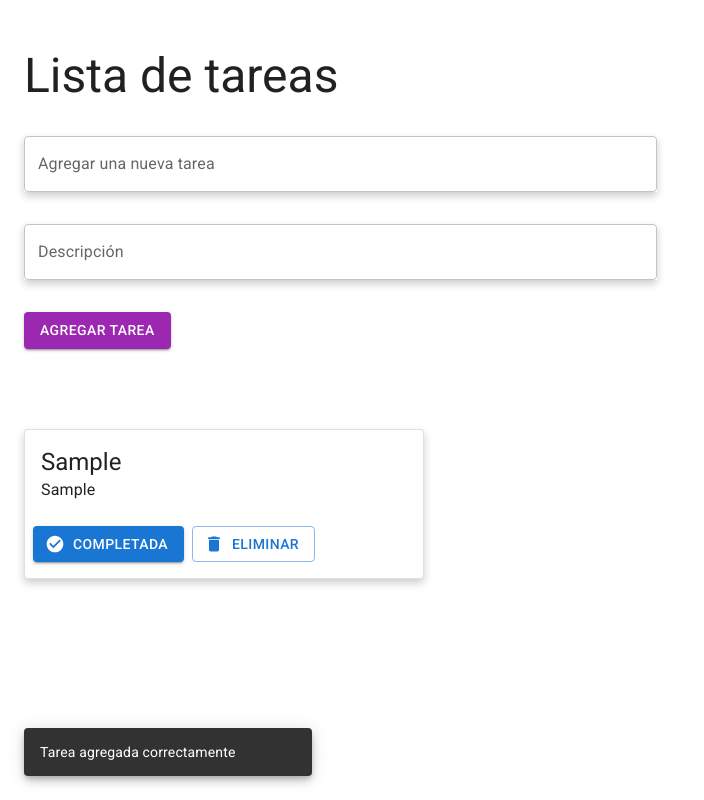
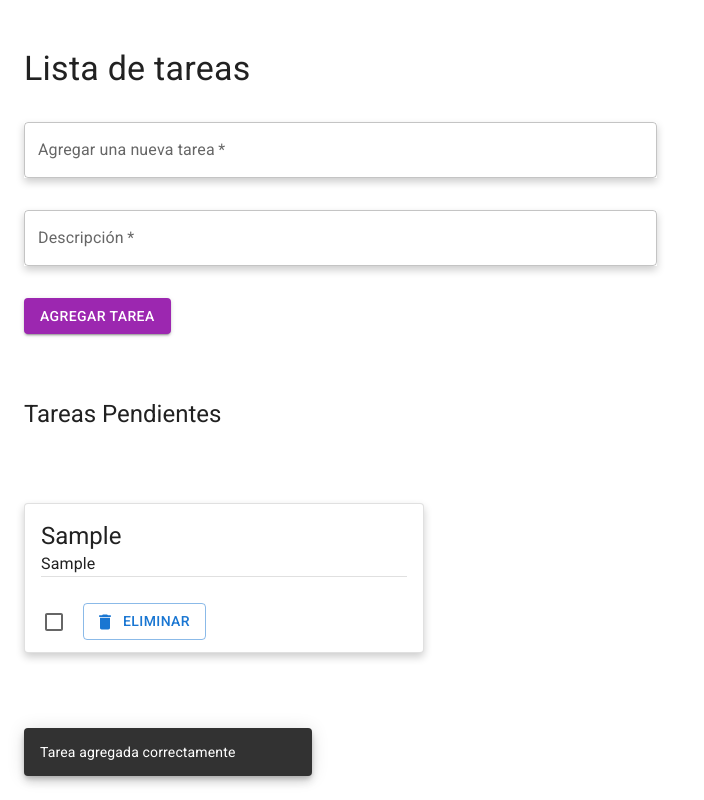
Before and after one commit to nancycrojas/trabajo-integrador-react, a React (Vite) app: page / in a window 1280 px wide. Both pictures are taken after typing "Sample", "Sample" into the empty fields and a click on the button "AGREGAR TAREA". Shown: the whole page, without its empty margins (0-704 px from the left). Built offline with nearby package versions, Linux system fonts and the light colour scheme.

Commit message:
Add checkbox and titles for pending and completed tasks

```diff
--- a/src/App.jsx
+++ b/src/App.jsx
@@ -41,23 +41,40 @@ function App() {
     setTasks(updatedTasks);
   };
 
+  const pendingTasks = tasks.filter((task) => !task.completed);
+  const completedTasks = tasks.filter((task) => task.completed);
+
   return (
     <Container maxWidth="xl">
-      <Typography variant="h3" mt={6}>
+      <Typography variant="h4" mt={6}>
         Lista de tareas
       </Typography>
       <TaskForm addTask={addTask} />
+      {pendingTasks.length > 0 && (
+        <>
+          <Typography variant="h5" mt={4}>
+            Tareas Pendientes
+          </Typography>
           <TaskList
-        tasks={tasks}
+            tasks={pendingTasks}
             toggleTaskCompleted={toggleTaskCompleted}
             deleteTask={deleteTask}
           />
+        </>
+      )}
+      {completedTasks.length > 0 && (
+        <>
+          <Typography variant="h5" mt={4}>
+            Tareas Completadas
+          </Typography>
           <TaskList
-        tasks={tasks}
+            tasks={completedTasks}
             toggleTaskCompleted={toggleTaskCompleted}
             deleteTask={deleteTask}
             taskCompleted={true}
           />
+        </>
+      )}
       <Snackbar
         open={openSnackbar}
         autoHideDuration={3000}
--- a/src/components/TaskForm.jsx
+++ b/src/components/TaskForm.jsx
@@ -17,6 +17,7 @@ export const TaskForm = ({ addTask }) => {
       <Grid container mt={4} gap={4}>
         <TextField
           fullWidth
+          autoComplete="false"
           id="standard-basic"
           label="Agregar una nueva tarea"
           type="text"
@@ -25,6 +26,7 @@ export const TaskForm = ({ addTask }) => {
           sx={{
             boxShadow: "0 4px 8px 0 rgba(0,0,0,0.2)",
           }}
+          required={true}
         />
         <TextField
           fullWidth
@@ -36,6 +38,7 @@ export const TaskForm = ({ addTask }) => {
           sx={{
             boxShadow: "0 4px 8px 0 rgba(0,0,0,0.2)",
           }}
+          required={true}
         />
         <Button type="submit" variant="contained" color="secondary">
           Agregar tarea
--- a/src/components/TaskItem.jsx
+++ b/src/components/TaskItem.jsx
@@ -1,4 +1,3 @@
-import CheckCircleIcon from "@mui/icons-material/CheckCircle";
 import DeleteIcon from "@mui/icons-material/Delete";
 
 import {
@@ -6,14 +5,28 @@ import {
   Card,
   CardActions,
   CardContent,
+  Checkbox,
+  Divider,
   Typography,
 } from "@mui/material";
 
+const label = { inputProps: { "aria-label": "Checkbox demo" } };
+
 export const TaskItem = ({ task, toggleTaskCompleted, deleteTask }) => {
+  const handleCheckboxChange = () => {
+    toggleTaskCompleted(task.id);
+  };
+
   return (
     <Card
       variant="outlined"
-      sx={{ mb: 2, minHeight: 150, boxShadow: "0 4px 8px 0 rgba(0,0,0,0.2)" }}
+      sx={{
+        mb: 2,
+        my: 3,
+        // mx: 2,
+        minHeight: 150,
+        boxShadow: "0 4px 8px 0 rgba(0,0,0,0.2)",
+      }}
     >
       <CardContent>
         <Typography
@@ -22,18 +35,16 @@ export const TaskItem = ({ task, toggleTaskCompleted, deleteTask }) => {
           style={{ textDecoration: task.completed ? "line-through" : "none" }}
         >
           {task.name}
-
         </Typography>
         <div>{task.description}</div>
+        <Divider />
       </CardContent>
       <CardActions>
-        <Button
-          onClick={() => toggleTaskCompleted(task.id)}
-          variant="contained"
-          startIcon={<CheckCircleIcon />}
-        >
-          Completada
-        </Button>
+        <Checkbox
+          {...label}
+          checked={task.completed}
+          onChange={handleCheckboxChange}
+        />
         <Button
           onClick={() => deleteTask(task.id)}
           variant="outlined"
```
Lines whose indentation alone changed are shown as unchanged.
